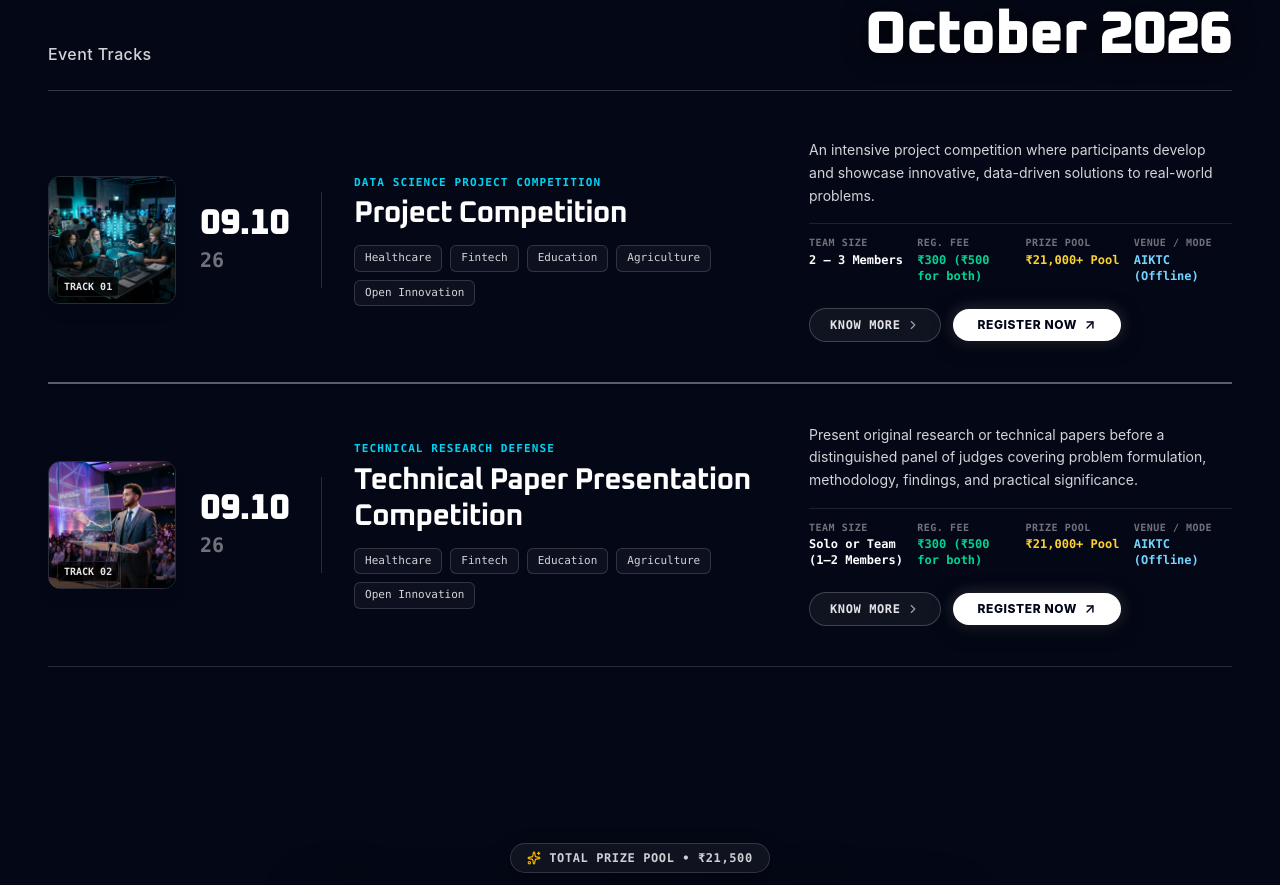
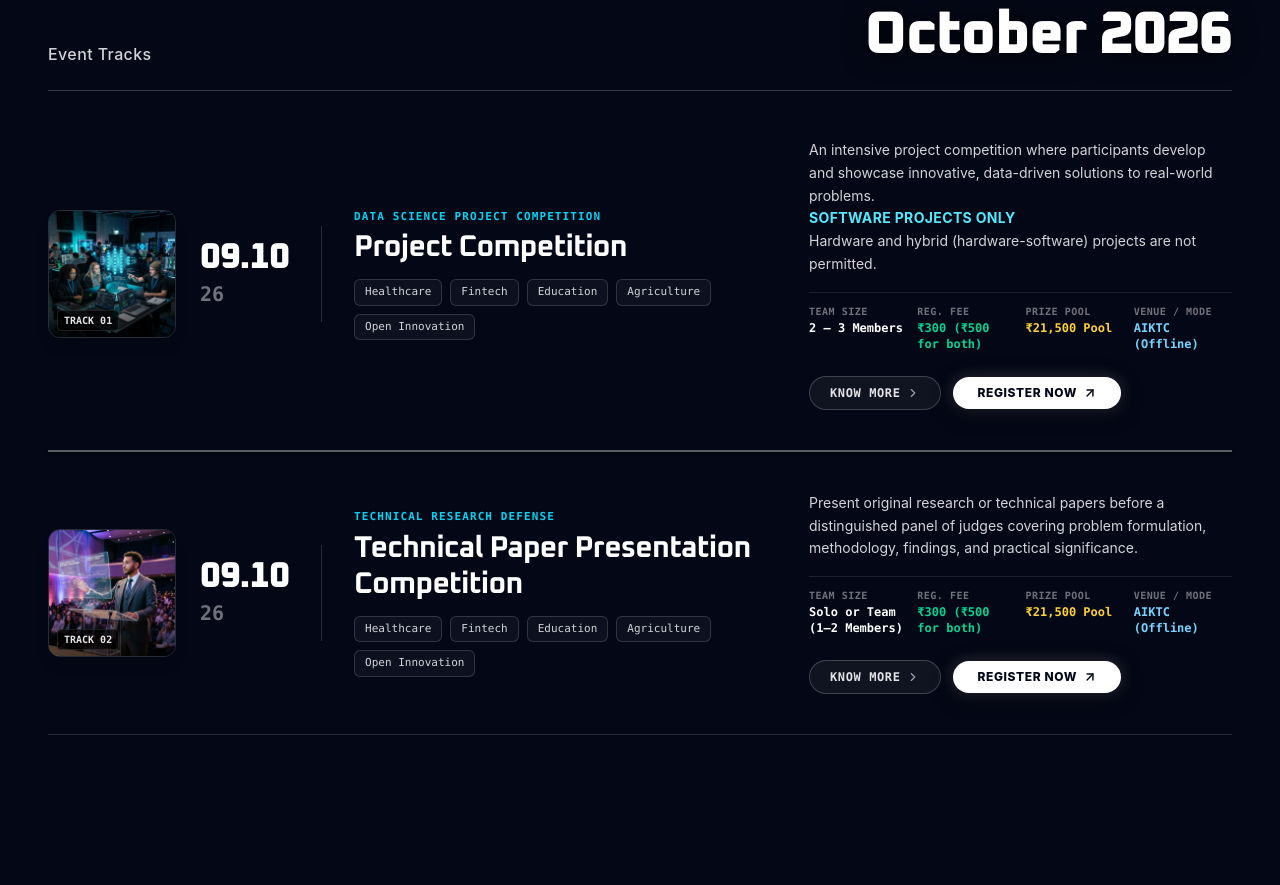
Before and after one commit to adinahawaldar/Nexathon, a React (Vite) app: page / in a window 1280 px wide. Shown: the part 2240-3125 px from the top of the page. Built offline with nearby package versions, Linux system fonts and the light colour scheme.

Commit message:
added software projects only

```diff
--- a/src/components/TracksSection.jsx
+++ b/src/components/TracksSection.jsx
@@ -12,14 +12,24 @@ const TracksSection = ({ onRegisterTrack, onKnowMore }) => {
       trackNumber: 1,
       title: 'Project Competition',
       category: 'DATA SCIENCE PROJECT COMPETITION',
-      subtitle: 'An intensive project competition where participants develop and showcase innovative, data-driven solutions to real-world problems.',
+      subtitle: (
+        <>
+          An intensive project competition where participants develop and showcase innovative, data-driven solutions to real-world problems.
+          <br />
+          <span className="text-cyan-300 font-bold tracking-wide">
+            SOFTWARE PROJECTS ONLY
+          </span>
+          <br />
+          Hardware and hybrid (hardware-software) projects are not permitted.
+        </>
+      ),
       dateDayMonth: '09.10',
       dateYear: '26',
       teamSize: '2 – 3 Members',
       fee: '₹300 (₹500 for both)',
       eventDate: '9 Oct 2026 • 9:00 AM',
       domains: ['Healthcare', 'Fintech', 'Education', 'Agriculture', 'Open Innovation'],
-      prizePool: '₹21,000+ Pool',
+      prizePool: '₹21,500 Pool',
       image: projectThumb
     },
     {
@@ -34,7 +44,7 @@ const TracksSection = ({ onRegisterTrack, onKnowMore }) => {
       fee: '₹300 (₹500 for both)',
       eventDate: '9 Oct 2026 • 9:00 AM',
       domains: ['Healthcare', 'Fintech', 'Education', 'Agriculture', 'Open Innovation'],
-      prizePool: '₹21,000+ Pool',
+      prizePool: '₹21,500 Pool',
       image: paperThumb
     }
   ];
```
